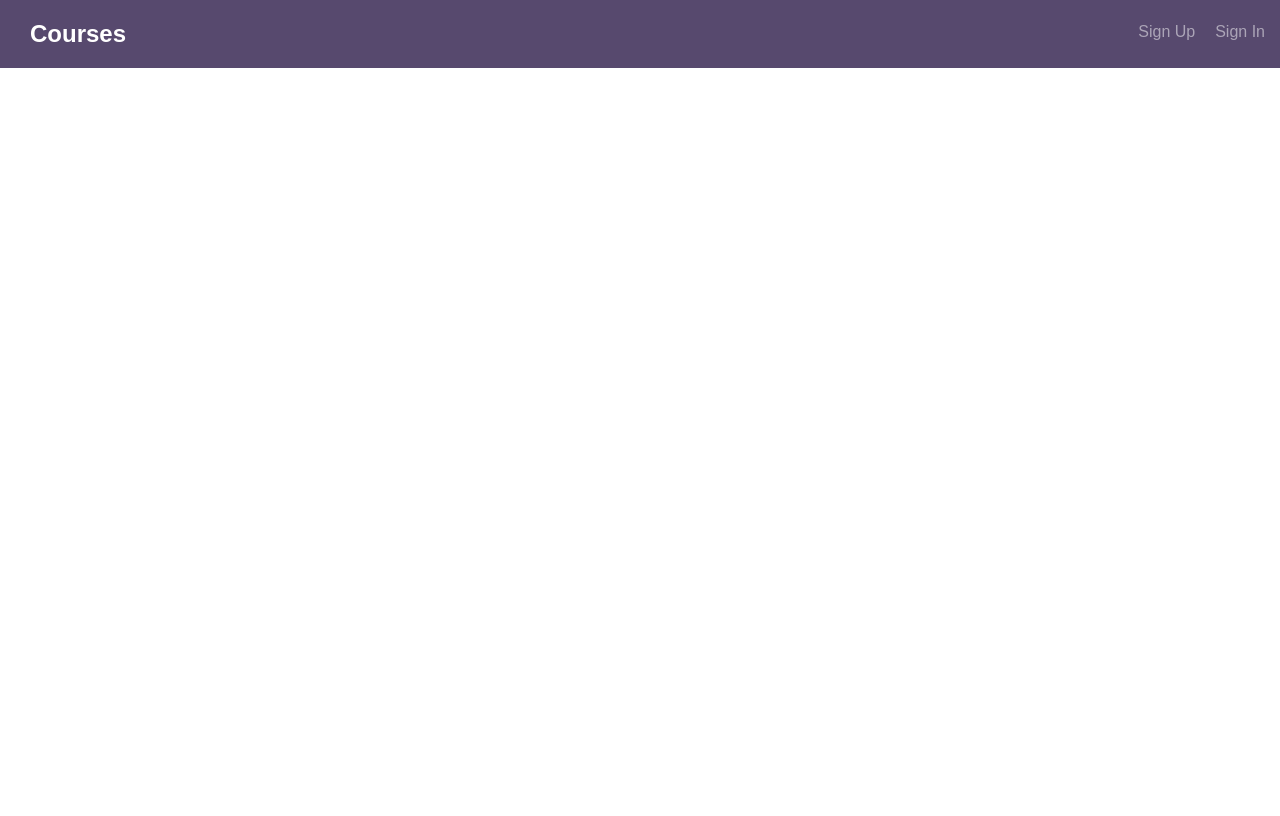
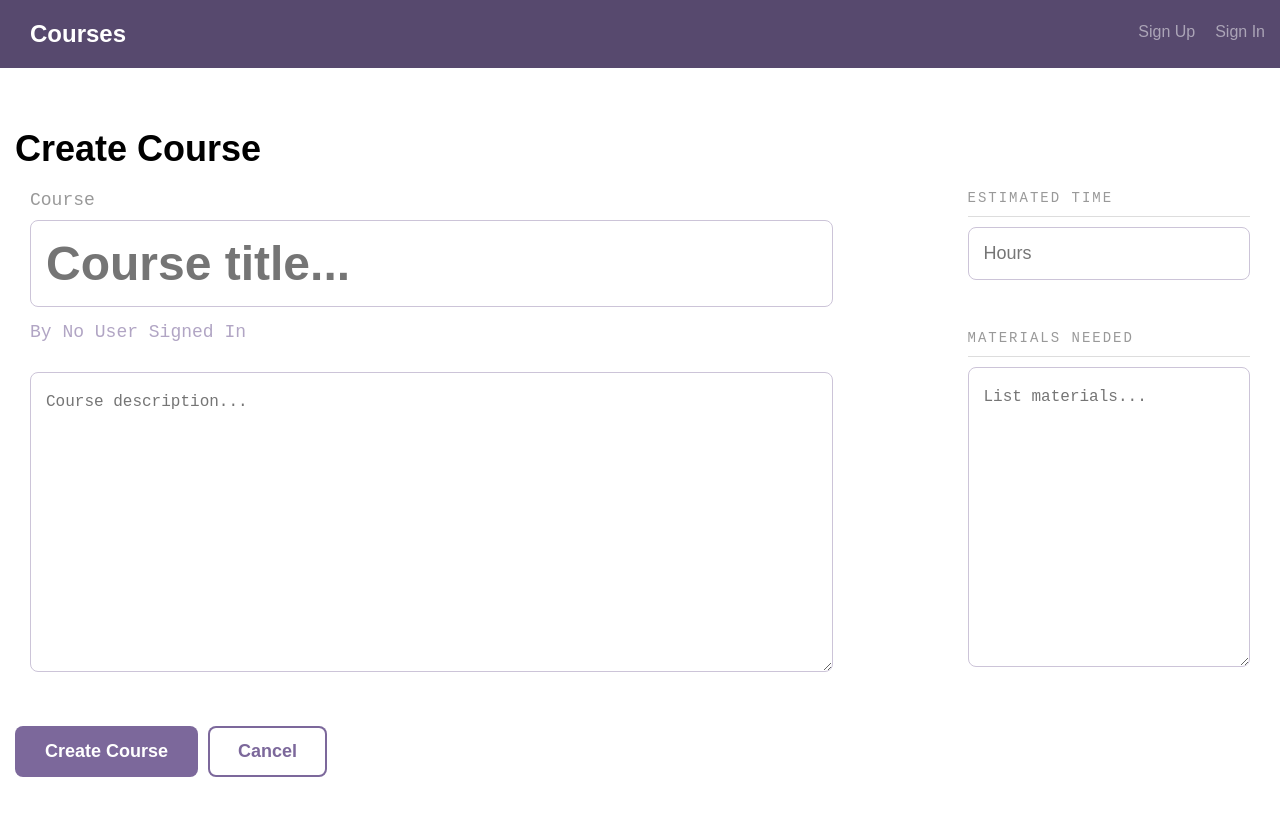
Before and after one commit to woleogounchi/School-Database-Front-End, a React (Create React App) app in the folder client/: page /courses/create in a window 1280 px wide. Before the commit this address led to /notfound. Built offline with nearby package versions, Linux system fonts and the light colour scheme; no server answers.

Commit message:
Multiple updates

```diff
--- a/client/src/App.js
+++ b/client/src/App.js
@@ -42,6 +42,7 @@ class App extends Component {
 
           <Switch>
             <Route exact path="/" component={CoursesWithContext} />
+            <Route exact path="/courses/create" component={CreateCourseWithContext} />
             <Route
               exact
               path='/courses/:id'
@@ -52,7 +53,6 @@ class App extends Component {
                 />
               )}
             />
-            <Route exact path="/courses/create" component={CreateCourseWithContext} />
             <Route exact path="/Forbidden" component={Forbidden} />
             <PrivateRoute path="/authenticated" component={AuthWithContext} />
             <Route exact path="/signin" component={UserSignInWithContext} />
--- a/client/src/components/course_components/CreateCourse.js
+++ b/client/src/components/course_components/CreateCourse.js
@@ -79,15 +79,9 @@ class CreateCourse extends Component {
       <div className='bounds course--detail'>
         <h1>Create Course</h1>
         <div>
-          <ul className="validation--errors--label">
-              {
-                errors
-                    ? errors.map(error => <li key={error}>{error}</li>)
-                    : ''
-              }
-          </ul>
           <Form
             cancel={this.cancel}
+            errors={errors}
             submit={this.submit}
             submitButtonText='Create Course'
             elements={() => (
```
